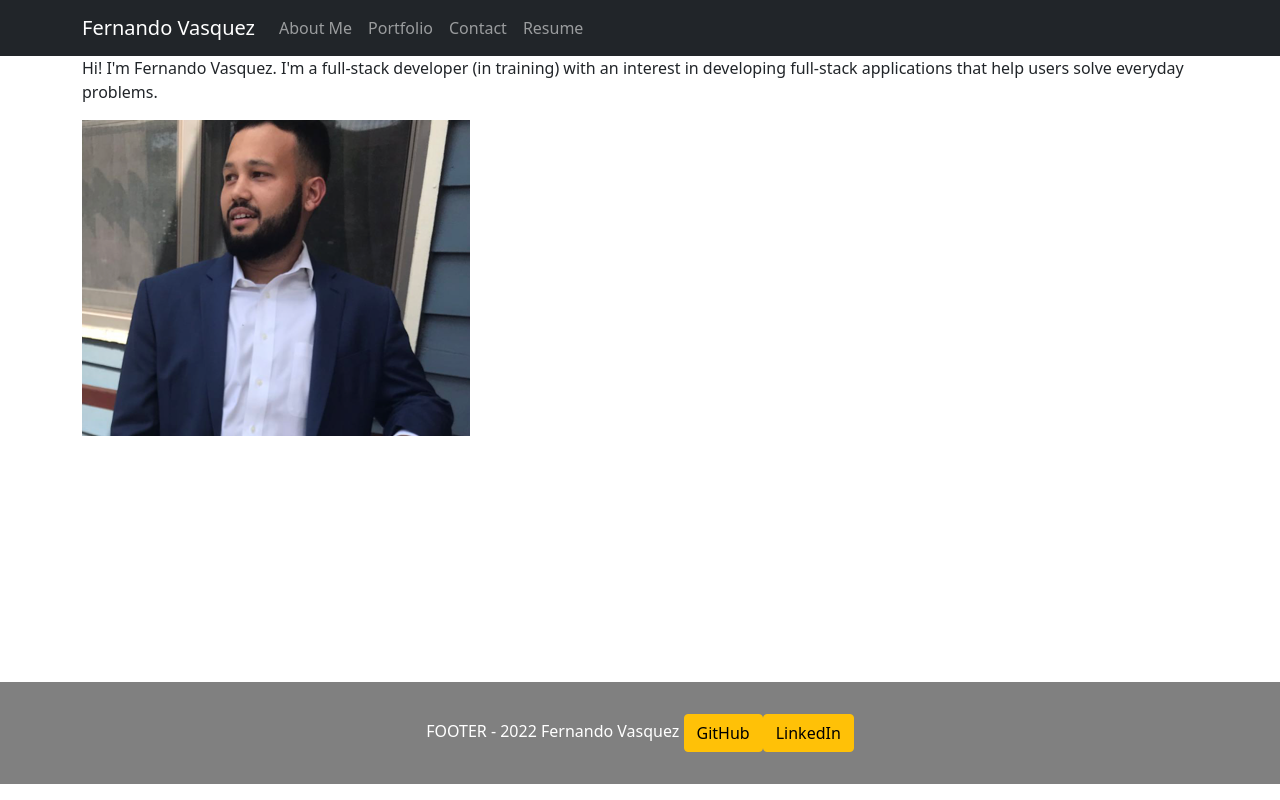
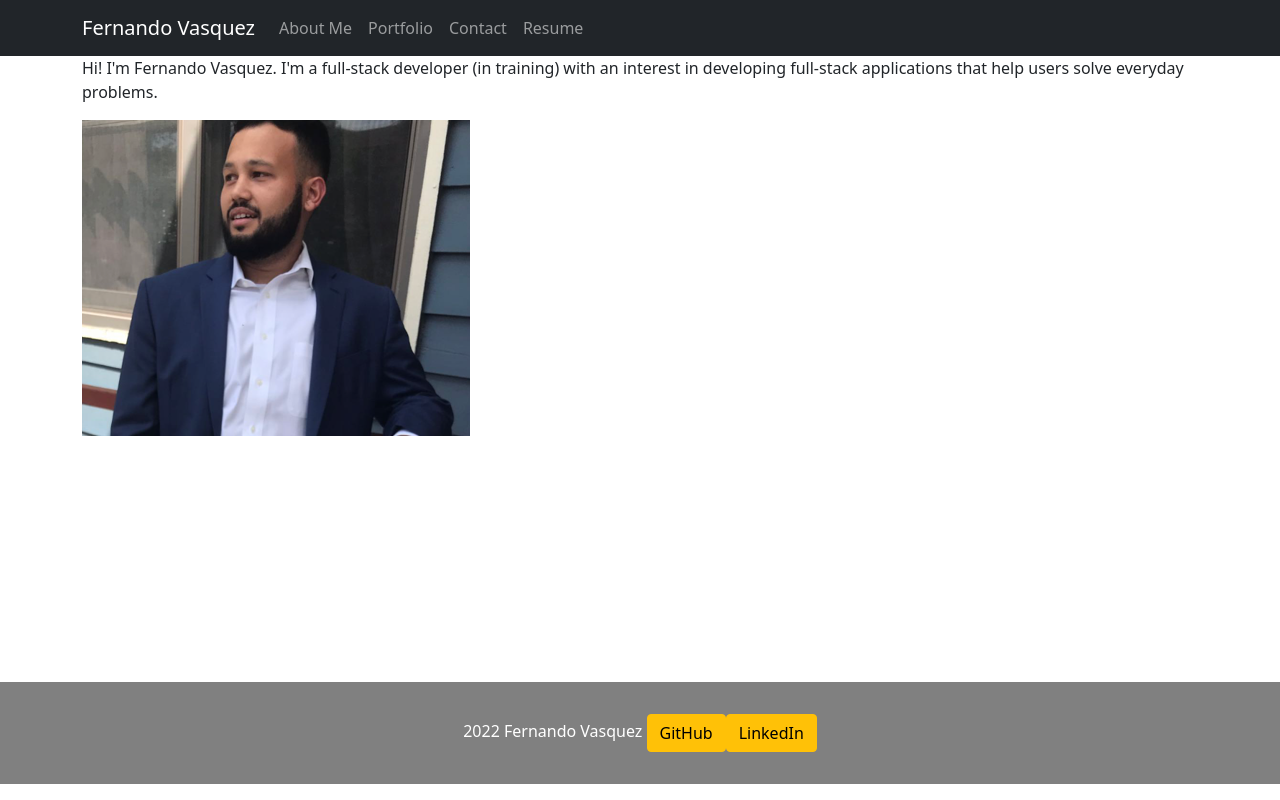
Before and after one commit to fvjr/React-Portfolio, a React (Create React App) app: page / in a window 1280 px wide. Built offline with nearby package versions, Linux system fonts and the light colour scheme.

Commit message:
updated footer

```diff
--- a/src/components/Footer.js
+++ b/src/components/Footer.js
@@ -18,7 +18,7 @@
   return (
     <div>
       <p style={styles}>
-        FOOTER - 2022 Fernando Vasquez{" "}
+        2022 Fernando Vasquez{" "}
         <Button variant="warning" href="https://github.com/fvjr">
           GitHub
         </Button>
```
